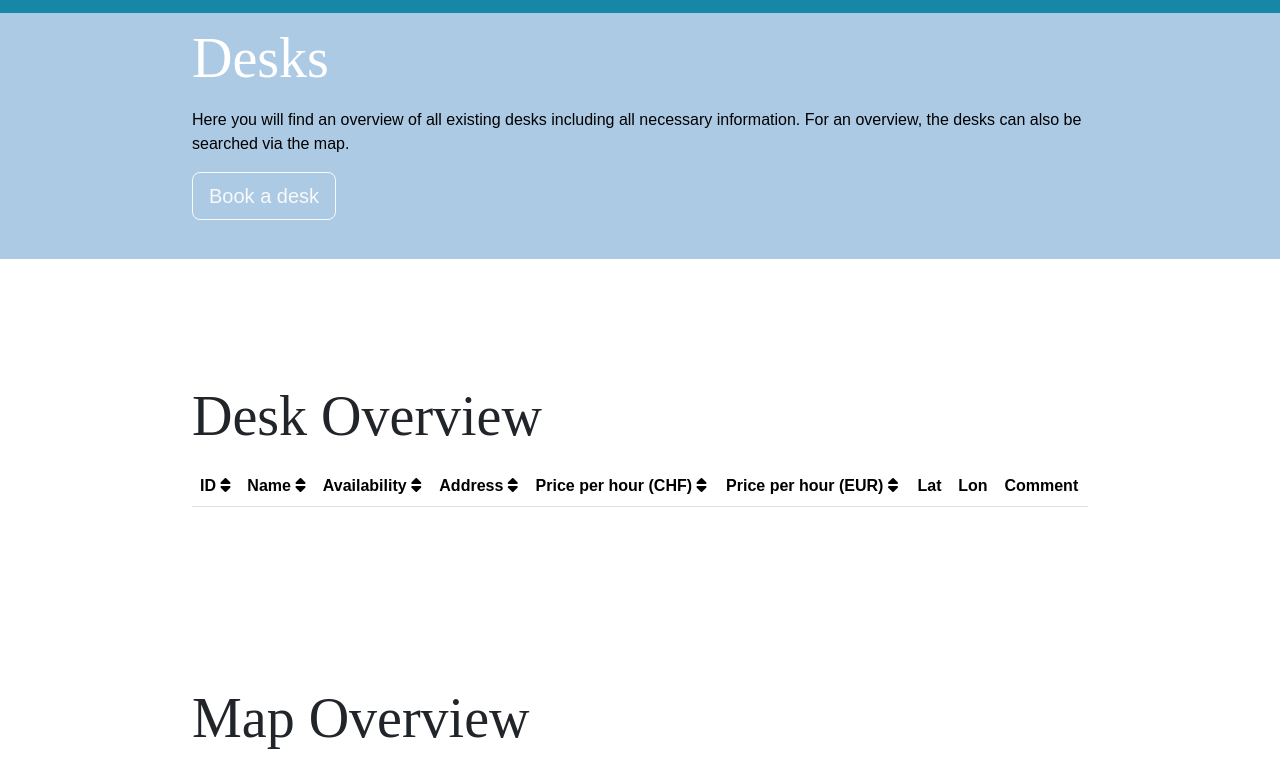
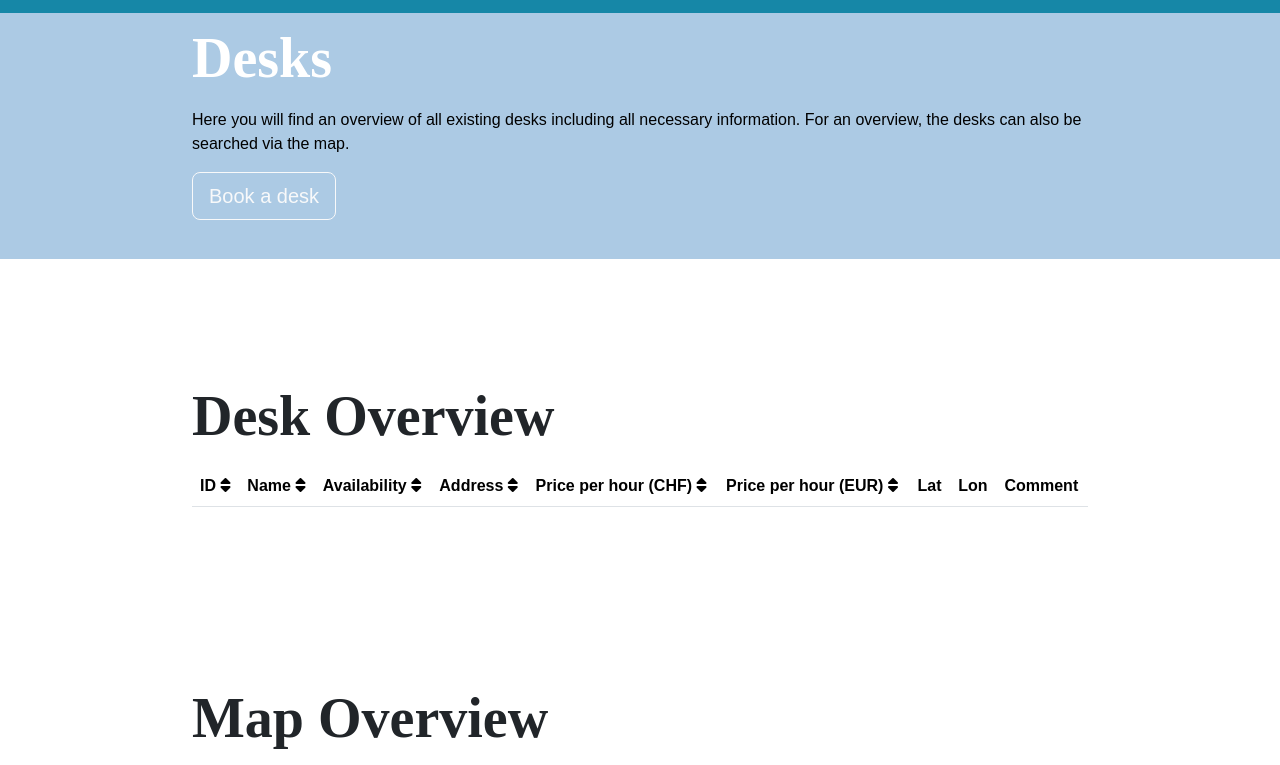
Before and after one commit to Hanoorii/web-development, a plain HTML site: page desks.html in a window 1280 px wide. Shown: the part 99-864 px from the top of the page. Drawn offline with nearby package versions, Linux system fonts and the light colour scheme; no server answers.

Commit message:
Add files via upload

```diff
--- a/css/styles_content.css
+++ b/css/styles_content.css
@@ -5,8 +5,9 @@ body {
 }
 
 h1 {
-  font-family: "Montserrat Black";
+  font-family: "Montserrat";
   font-size: 3.5rem;
+  font-weight: 900;
   line-height: 1.5;
 }
 
@@ -136,7 +137,7 @@ footer {
   margin: 20px 10px;
 }
 
-@media (max-width: 990px) {
+@media (max-width: 1080px) {
   h1{
     font-size: 2.5rem;
     padding-top: 30%;
--- a/css/styles_index.css
+++ b/css/styles_index.css
@@ -5,8 +5,9 @@ body {
 }
 
 h1{
-    font-family: "Montserrat Black";
+    font-family: "Montserrat";
     font-size: 3.5rem;
+    font-weight: 900;
     line-height: 1.5;
 }
 
@@ -142,7 +143,7 @@ p {
   }
 
   .press-logo {
-    width: 15%;
+    width: 75%;
     margin: 20px 20px 50px;
   }
 
@@ -176,4 +177,7 @@ p {
       font-size: 2rem;
       line-height: 1.5;
     }
+    .press-logo{
+      width: 35%;
+    }
   }
```
